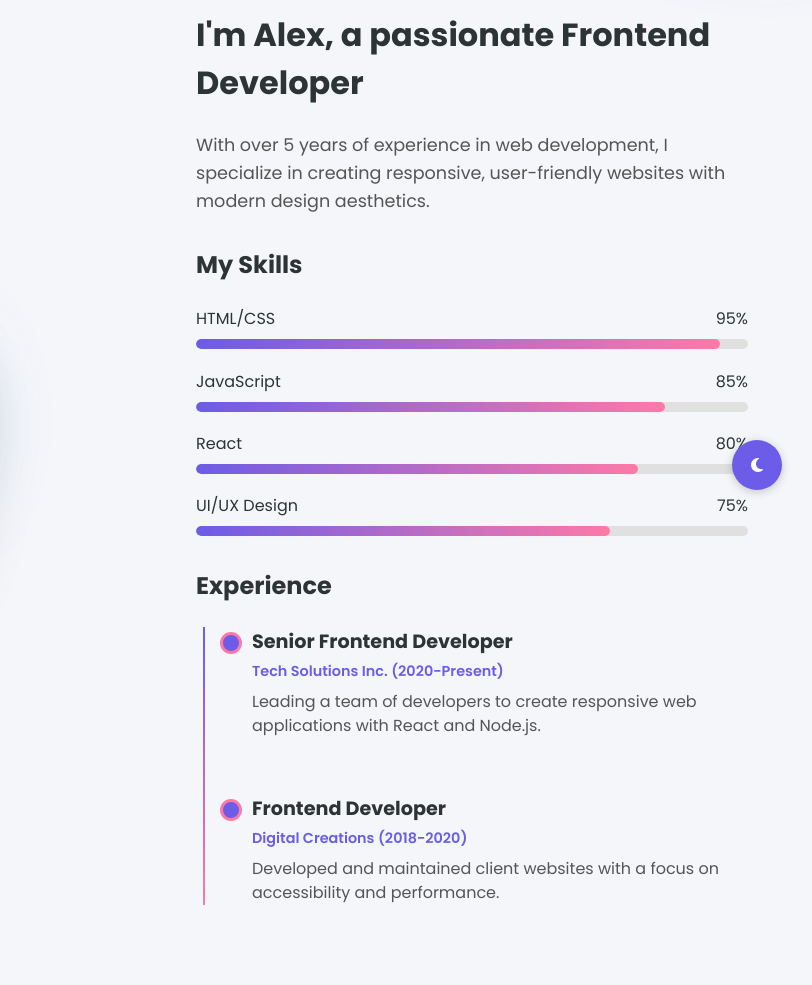
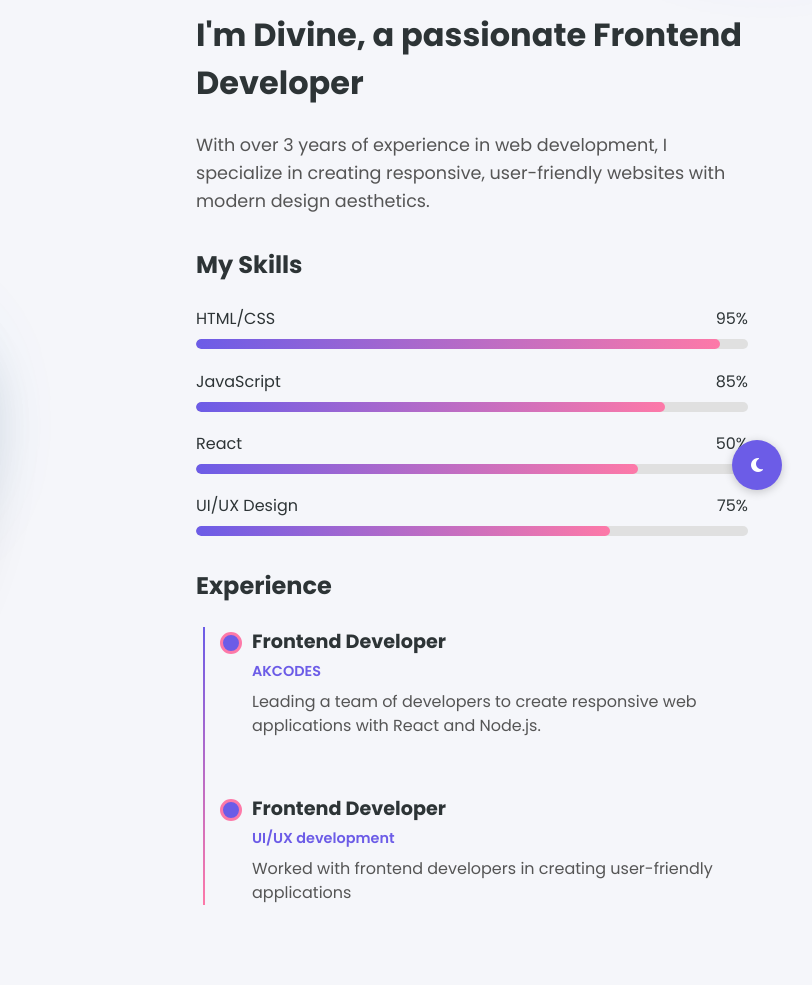
Before and after one commit to divinefavourak/akcodes, a plain HTML site: page about.html in a window 1280 px wide. Shown: the part 280-1265 px from the top of the page, 468-1280 px from the left. Drawn offline with Linux system fonts and the light colour scheme.

Commit message:
updated info

```diff
--- a/about.html
+++ b/about.html
@@ -40,8 +40,8 @@
                     </div>
                 </div>
                 <div class="about-text">
-                    <h2>I'm Alex, a passionate Frontend Developer</h2>
-                    <p>With over 5 years of experience in web development, I specialize in creating responsive, user-friendly websites with modern design aesthetics.</p>
+                    <h2>I'm Divine, a passionate Frontend Developer</h2>
+                    <p>With over 3 years of experience in web development, I specialize in creating responsive, user-friendly websites with modern design aesthetics.</p>
 
                     <div class="skills">
                         <h3>My Skills</h3>
@@ -67,7 +67,7 @@
                             <div class="skill-bar">
                                 <div class="skill-info">
                                     <span>React</span>
-                                    <span>80%</span>
+                                    <span>50%</span>
                                 </div>
                                 <div class="progress-bar">
                                     <div class="progress react"></div>
@@ -89,14 +89,14 @@
                         <h3>Experience</h3>
                         <div class="timeline">
                             <div class="timeline-item">
-                                <h4>Senior Frontend Developer</h4>
-                                <span class="company">Tech Solutions Inc. (2020-Present)</span>
+                                <h4>Frontend Developer</h4>
+                                <span class="company">AKCODES</span>
                                 <p>Leading a team of developers to create responsive web applications with React and Node.js.</p>
                             </div>
                             <div class="timeline-item">
                                 <h4>Frontend Developer</h4>
-                                <span class="company">Digital Creations (2018-2020)</span>
-                                <p>Developed and maintained client websites with a focus on accessibility and performance.</p>
+                                <span class="company">UI/UX development</span>
+                                <p>Worked with frontend developers in creating user-friendly applications</p>
                             </div>
                         </div>
                     </div>
```
Also changed, not shown: contact.html (+2 -2 lines).
